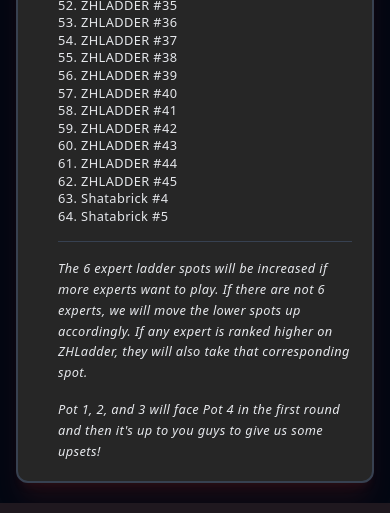
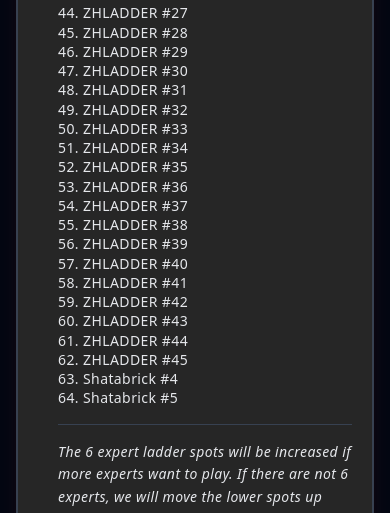
Before and after one commit to Sonic322/ZH-WORLD-SERIES, a website: page qualification.html in a window 390 px wide. Shown: the part 1979-2492 px from the top of the page. Drawn offline with Linux system fonts and the light colour scheme; no server answers.

Commit message:
Add files via upload

```diff
--- a/qualification.html
+++ b/qualification.html
@@ -84,7 +84,7 @@
       <h2 class="text-[1.25rem] md:text-2xl text-center text-orange-400 mb-1 tracking-wide">SEEDING DETAILS</h2>
       <div class="w-12 h-[3px] mx-auto bg-orange-400 rounded-full mb-2"></div>
 
-    <div class="bg-neutral-800 border-2 border-gray-700 shadow-xl rounded-xl p-5 md:p-6 shadow-red-900/20 font-light md:font-normal text-[0.8rem] md:text-[1rem]">
+    <div class="bg-neutral-800 border-2 border-gray-700 shadow-xl rounded-xl p-5 md:p-6 shadow-red-900/20 font-light md:font-normal text-[0.875rem] md:text-[1rem]">
       <ul class="list-disc list-outside ml-5 text-gray-200 leading-relaxed">
         <p>With 6 months until the world series begins, we want to share details on how to qualify, and what it means.</p>
         <p>This is going to be the biggest 1v1 10k tournament of the year.</p>
@@ -169,7 +169,7 @@
   <li>Shatabrick #5</li>
 </ol>
 <hr class="border-1 border-gray-700 shadow-xl !my-4">
-<p class="italic mb-4">The 6 expert ladder spots will be increased if more experts want to play. If there are not 6 experts, we will move the lower spots up accordingly. If any expert is ranked higher on ZHLadder, they will also take that corresponding spot.</p>
+<p class="italic mb-3">The 6 expert ladder spots will be increased if more experts want to play. If there are not 6 experts, we will move the lower spots up accordingly. If any expert is ranked higher on ZHLadder, they will also take that corresponding spot.</p>
 <p class="italic">Pot 1, 2, and 3 will face Pot 4 in the first round and then it's up to you guys to give us some upsets!</p>
       </ul>
     </div>
```
Also changed, not shown: index.html (+6 -6 lines), sponsors.html (+1 -1 lines).
